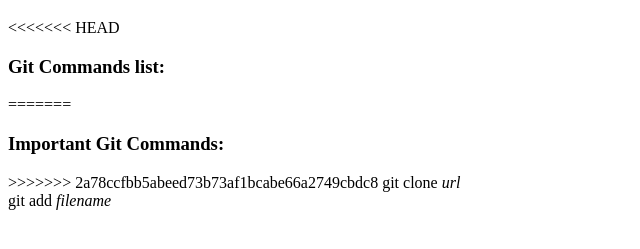
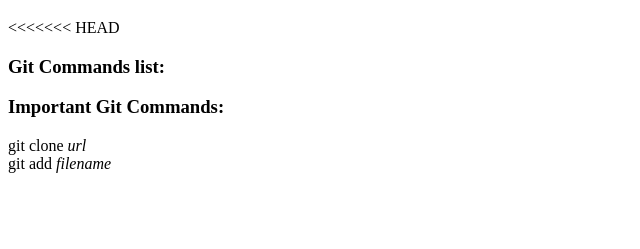
Before and after one commit to theinhtikemiet/hello_world2, a plain HTML site: page index.html in a window 1280 px wide. Shown: the part 61-310 px from the top of the page, without its empty margins (0-640 px from the left). Drawn offline with Linux system fonts and the light colour scheme.

Commit message:
fixed merge conflit & updated file

```diff
--- a/index.html
+++ b/index.html
@@ -9,9 +9,9 @@
 	<h1>Git Tutorial</h1>
 <<<<<<< HEAD
 	<h3>Git Commands list:</h3>
-=======
+
 	<h3>Important Git Commands:</h3>
->>>>>>> 2a78ccfbb5abeed73b73af1bcabe66a2749cbdc8
+
 	git clone <i>url</i>
 	<br> git add <i>filename</i>
 
```
